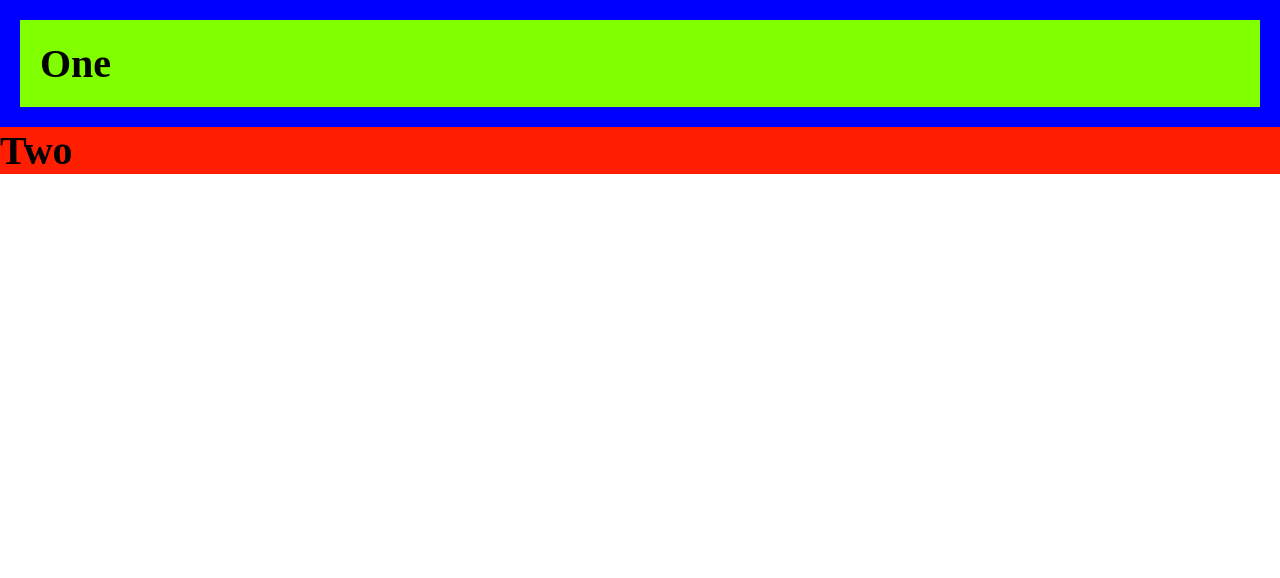
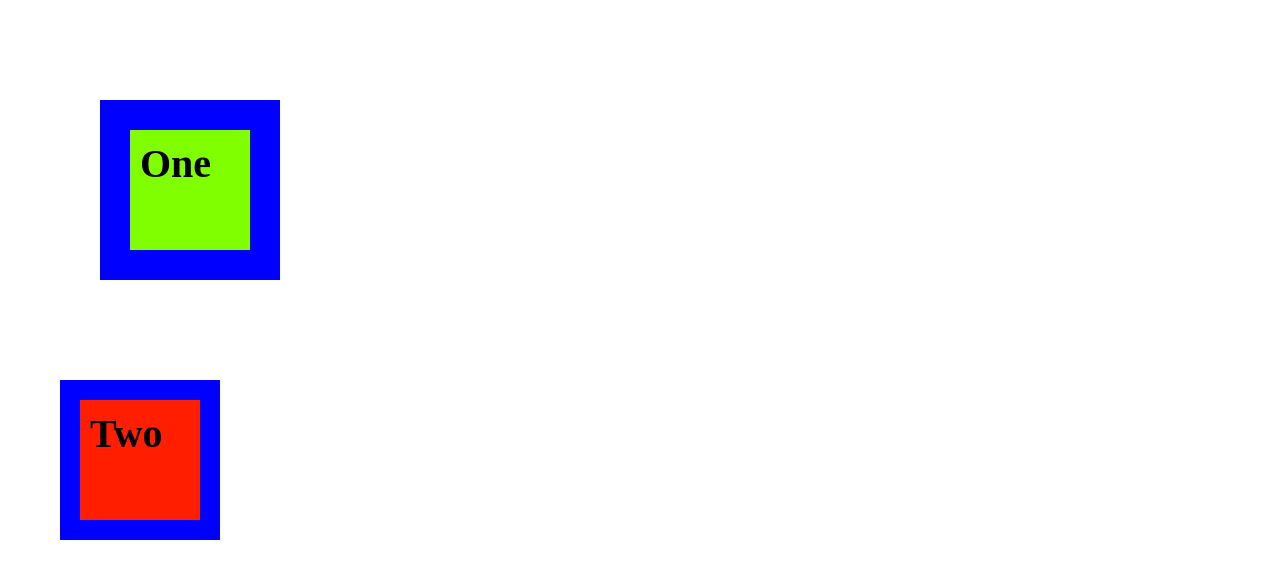
Before and after one commit to scan280/css-box-model, a plain HTML site: page index.html in a window 1280 px wide. Drawn offline with Linux system fonts and the light colour scheme.

Commit message:
Add the explanation of box sizing
This is an explanation of why our box is bigger
on the chrome dev tools
than the height we gave on our CSS

```diff
--- a/styles.css
+++ b/styles.css
@@ -6,13 +6,25 @@
 
 .box-one {
     background-color: chartreuse;
-    padding: 20px;
-    border: 20px solid blue;
+    padding: 10px;
+    height: 100px;
+    width: 100px;
+    border: 30px solid blue;
+    margin: 100px;
 }
+/*chrome dev tools shows the size of the boz as 180*180
+despite setting h as 100px and width as 100px because
+in the box model size of the box= height+padding at the top + padding at the
+bottom + border top + border bottom. */
 
 .box-two {
     background-color: rgb(255, 30, 0);
     border: 0 solid rgb(205, 68, 187);
+    padding: 10px;
+    height: 100px;
+    width: 100px;
+    border: 20px solid blue;
+    margin: 60px;
 }
 /*The error was in the html file. I was not using the
 keyword class i.e <h1 class = "box-two"> instead I was using
```
